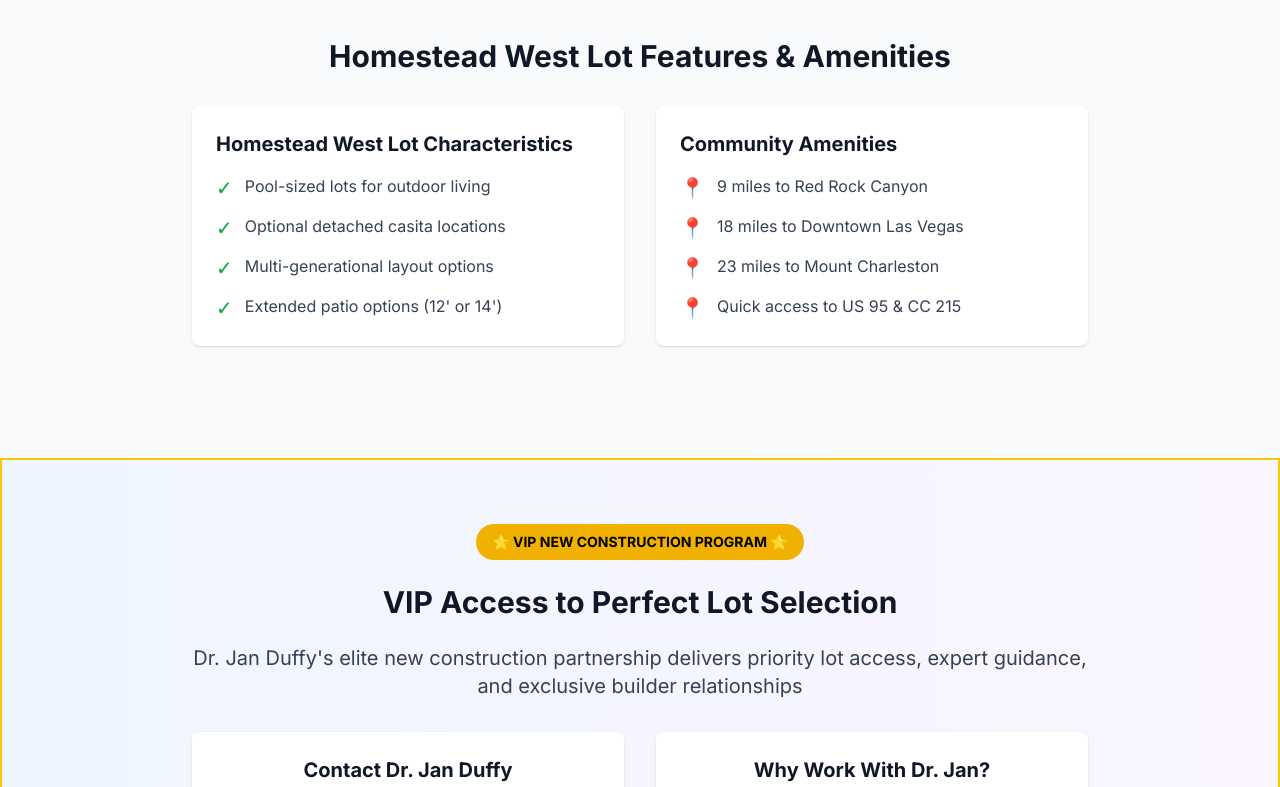
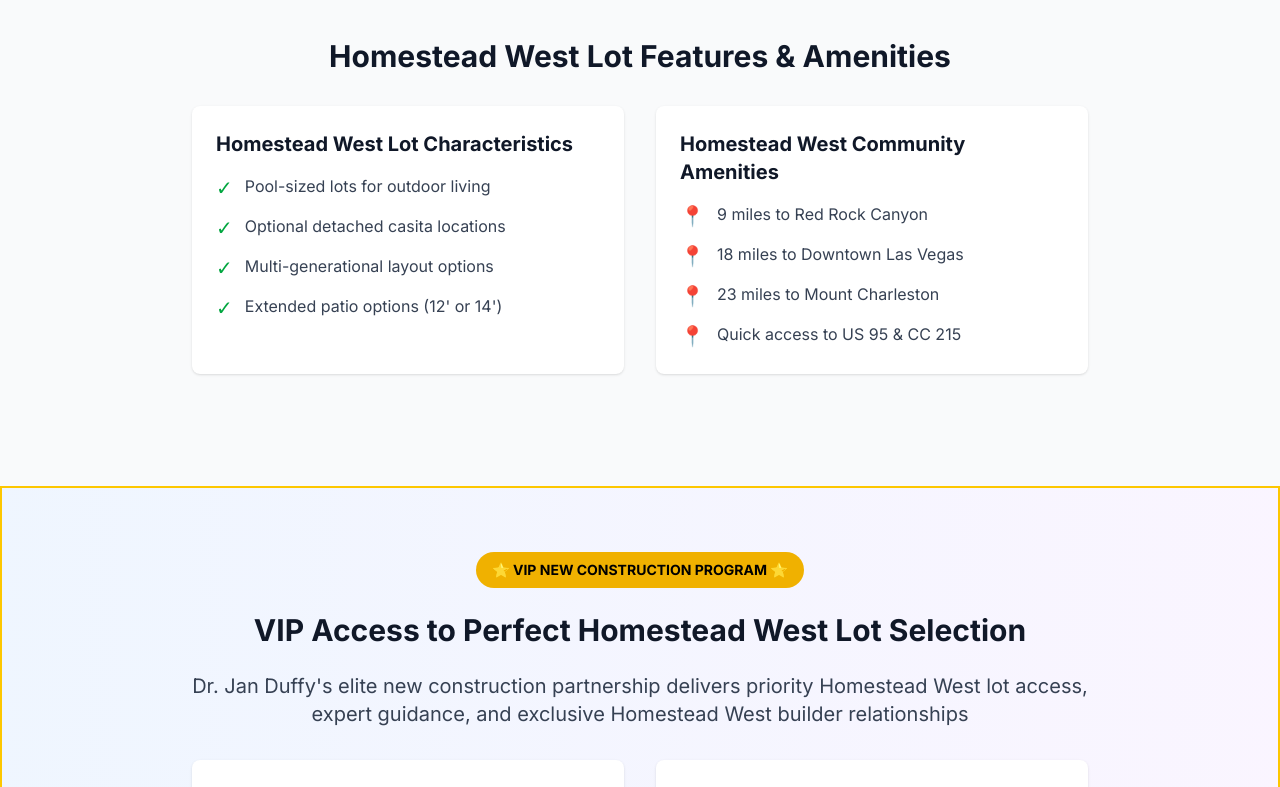
Before and after one commit to DrJanDuffy/homesteadwestlasvegas, a Next.js app: page /community-map in a window 1280 px wide. Shown: the part 1560-2347 px from the top of the page. Built offline with nearby package versions, Linux system fonts and the light colour scheme; no server answers.

Commit message:
Finalize community-map and virtual-tour H2/H3 updates

```diff
--- a/app/community-map/page.tsx
+++ b/app/community-map/page.tsx
@@ -156,7 +156,7 @@
                 </div>
 
                 <div className="bg-white p-6 rounded-lg shadow-sm">
-                  <h3 className="text-xl font-bold mb-4 text-gray-900">Community Amenities</h3>
+                  <h3 className="text-xl font-bold mb-4 text-gray-900">Homestead West Community Amenities</h3>
                   <ul className="space-y-3 text-gray-700">
                     <li className="flex items-start">
                       <span className="text-blue-600 mr-3 text-xl">📍</span>
@@ -188,15 +188,15 @@
               <div className="inline-block bg-yellow-500 text-black px-4 py-2 rounded-full font-bold text-sm mb-6">
                 ⭐ VIP NEW CONSTRUCTION PROGRAM ⭐
               </div>
-              <h2 className="text-3xl font-bold mb-6 text-gray-900">VIP Access to Perfect Lot Selection</h2>
+              <h2 className="text-3xl font-bold mb-6 text-gray-900">VIP Access to Perfect Homestead West Lot Selection</h2>
               <p className="text-xl text-gray-700 mb-8">
-                Dr. Jan Duffy's elite new construction partnership delivers priority lot access,
-                expert guidance, and exclusive builder relationships
+                Dr. Jan Duffy's elite new construction partnership delivers priority Homestead West lot access,
+                expert guidance, and exclusive Homestead West builder relationships
               </p>
 
               <div className="grid md:grid-cols-2 gap-8 mb-8">
                 <div className="bg-white p-6 rounded-lg shadow-sm">
-                  <h3 className="text-xl font-bold mb-4 text-gray-900">Contact Dr. Jan Duffy</h3>
+                  <h3 className="text-xl font-bold mb-4 text-gray-900">Contact Dr. Jan Duffy for Homestead West</h3>
                   <div className="space-y-3">
                     <p><span className="font-semibold">Phone:</span> (702) 222-1988</p>
                     <p><span className="font-semibold">Email:</span> DrJanSells@HomesteadWestLasVegas.com</p>
```
